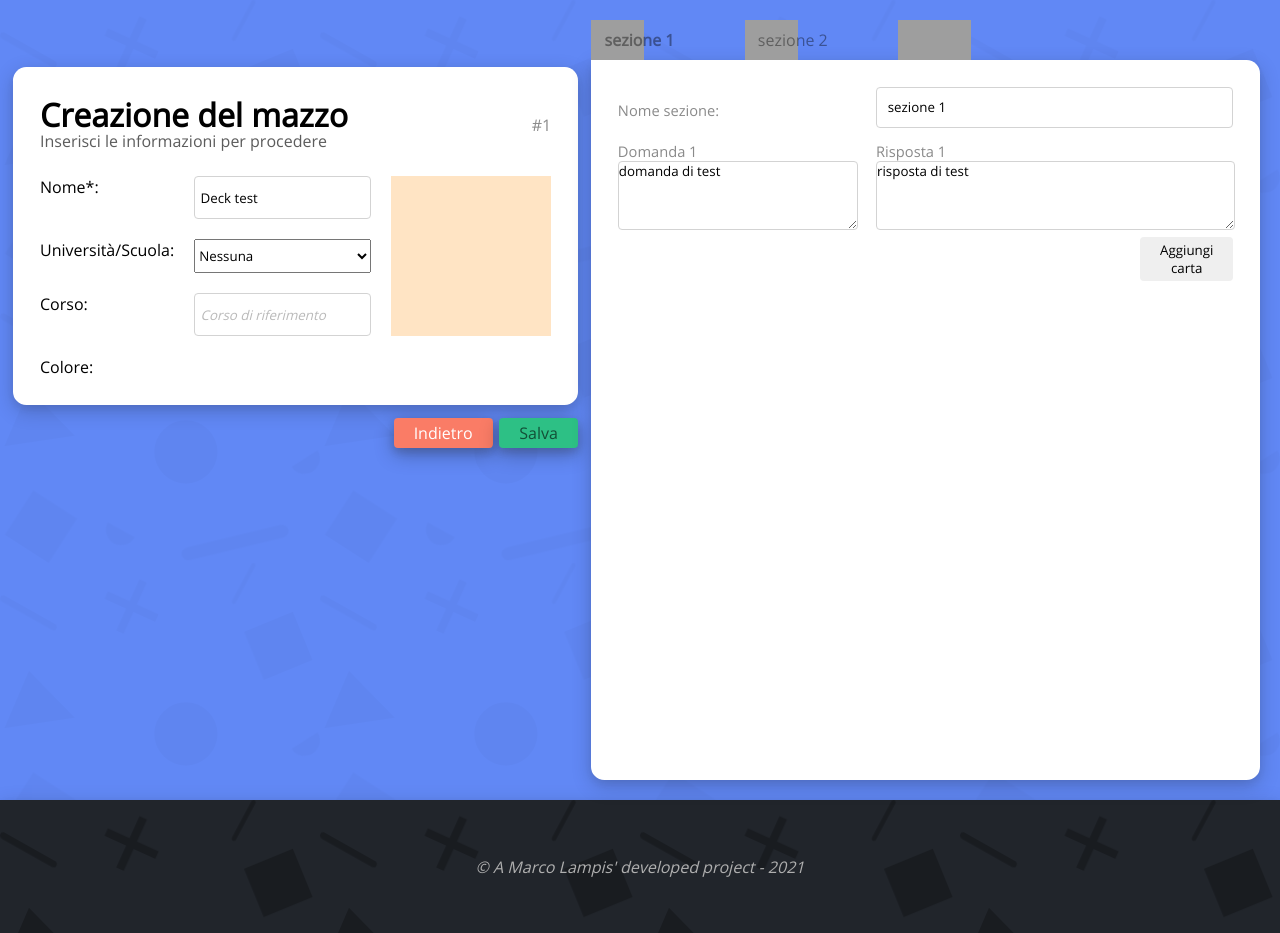
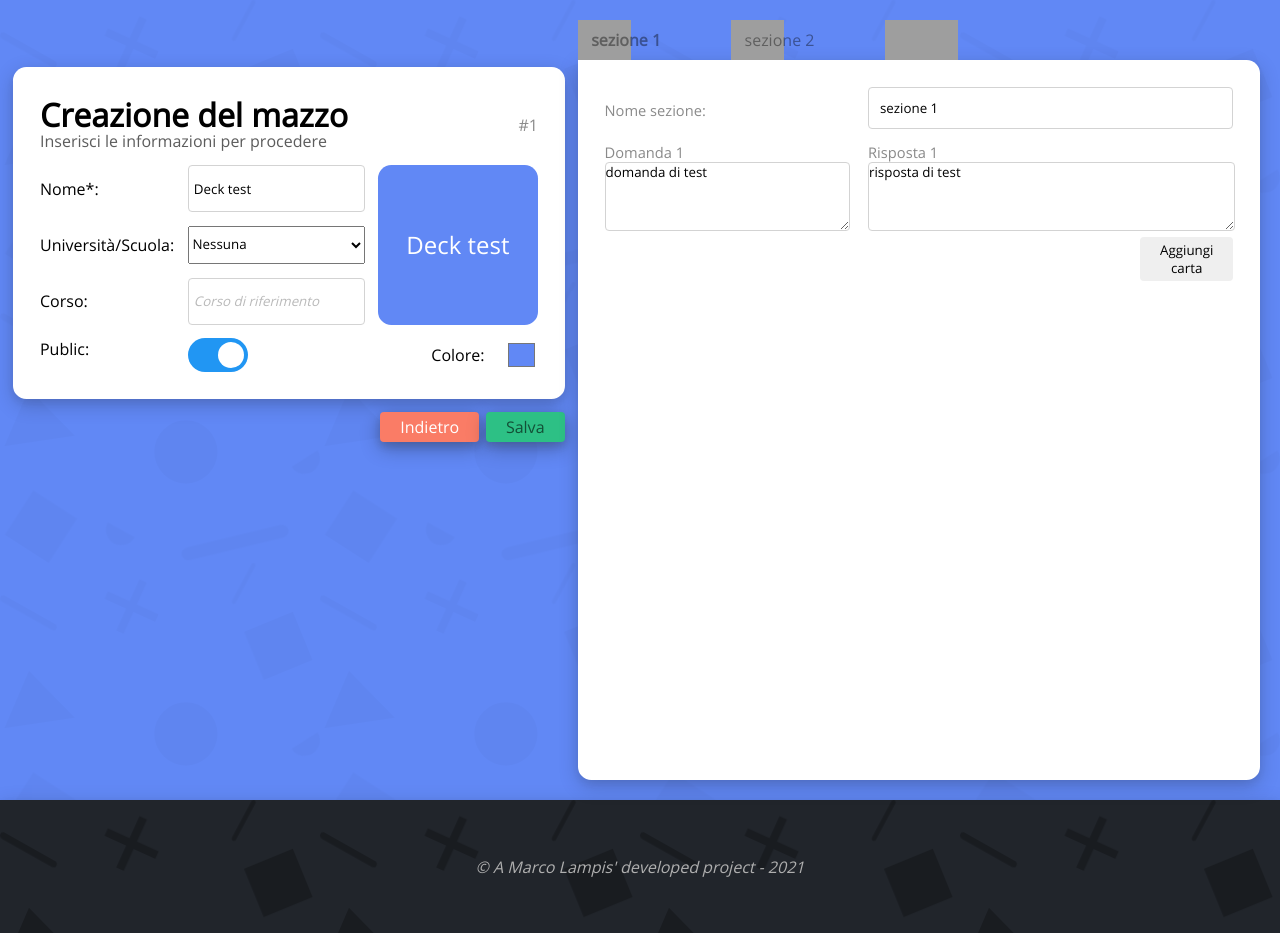
Before and after one commit to Guray00/unicards, a PHP site: page /pages/deck_editor.php?id=1 in a window 1280 px wide. Run offline with PHP 8.4, Linux system fonts and the light colour scheme; a user stored in the database is signed in; data comes from the database, SQL or seed files in the repository; both versions use the stored data as it was after the commit; grey boxes are pictures that could not be loaded.

Commit message:
color e public funzionanti

```diff
--- a/css/design.css
+++ b/css/design.css
@@ -203,3 +203,73 @@ footer {
 	font-family: openSans-Regular;
 	font-style: italic;
 }
+
+
+
+
+
+
+/************************/
+
+/* The switch - the box around the slider */
+.switch {
+	position: relative;
+	display: inline-block;
+	width: 60px;
+	height: 34px;
+  }
+
+  /* Hide default HTML checkbox */
+  .switch input {
+	opacity: 0;
+	width: 0;
+	height: 0;
+  }
+
+  /* The slider */
+  .slider {
+	position: absolute;
+	cursor: pointer;
+	top: 0;
+	left: 0;
+	right: 0;
+	bottom: 0;
+	background-color: #ccc;
+	-webkit-transition: .4s;
+	transition: .4s;
+  }
+
+  .slider:before {
+	position: absolute;
+	content: "";
+	height: 26px;
+	width: 26px;
+	left: 4px;
+	bottom: 4px;
+	background-color: white;
+	-webkit-transition: .4s;
+	transition: .4s;
+  }
+
+  input:checked + .slider {
+	background-color: #2196F3;
+  }
+
+  input:focus + .slider {
+	box-shadow: 0 0 1px #2196F3;
+  }
+
+  input:checked + .slider:before {
+	-webkit-transform: translateX(26px);
+	-ms-transform: translateX(26px);
+	transform: translateX(26px);
+  }
+
+  /* Rounded sliders */
+  .slider.round {
+	border-radius: 34px;
+  }
+
+  .slider.round:before {
+	border-radius: 50%;
+  }
--- a/css/layout/deck-editor.css
+++ b/css/layout/deck-editor.css
@@ -21,10 +21,9 @@ form {
 	width: fit-content;
 	height: fit-content;
 
-
 	text-align: start;
-	grid-gap: 15pt;
-	grid-template-columns: auto auto auto;
+	grid-gap: 10pt;
+	grid-template-columns: auto auto auto 30pt;
 }
 
 
@@ -81,13 +80,28 @@ textarea{
 
 #preview {
 	display: flex;
-	background-color: bisque;
+	/*background-color: #6188f5;*/
 	width: 120pt;
 	height: 120pt;
 
+	border-radius: 10pt;
+
+	max-width: 120pt;
+	max-height: 120pt;
+
 	grid-row-start: 3;
 	grid-row-end: span 3;
-	grid-column: 3;
+	grid-column-start: 3;
+	grid-column-end: span 2;
+
+	text-align: center;
+	align-items: center;
+	justify-content: center;
+}
+
+#lbl_preview {
+	font-size: 18pt;
+	color: rgb(255, 255, 255);
 }
 
 #deck_left {
@@ -119,6 +133,7 @@ textarea{
 	font-style: italic;
 
 	align-self: center;
+	max-width: 250pt;
 }
 
 #back {
@@ -161,13 +176,20 @@ button {
 
 h1 {
 	grid-row: 1;
-	grid-column-end: span 2;
+	grid-column-end: span 3;
 	margin: 0;
+}
+
+#lbl_color {
+	grid-column: 3;
+	text-align: end;
+	margin-right: 0pt;
+	align-self: center;
 }
 
 #lbl_id {
 	grid-row: 1;
-	grid-column: 3;
+	grid-column: 4;
 	text-align: end;
 	vertical-align: middle;
 	align-self:flex-end;
@@ -176,27 +198,33 @@ h1 {
 }
 
 h2 {
-	margin-top: -20pt;
+	margin-top: -15pt;
 	font-weight: 100;
 	font-size: 12pt;
 	grid-row: 2;
-	grid-column-end: span 3;
+	grid-column-end: span 4;
 	color: rgb(92, 92, 92);
 }
 
 #lbl_name {
 	grid-row: 3;
 	grid-column: 1;
+
+	align-self: center;
 }
 
 #lbl_school {
 	grid-row: 4;
 	grid-column: 1;
+
+	align-self: center;
 }
 
 #lbl_degree {
 	grid-row: 5;
 	grid-column: 1;
+
+	align-self: center;
 }
 
 
@@ -214,3 +242,15 @@ h2 {
 	grid-row: 5;
 	grid-column: 2;
 }
+
+
+#color_picker {
+	width: 25pt;
+	height: 25pt;
+	outline: none;
+	background-color: #00000000;
+	padding: 0;
+	margin: 0;
+	border-color: transparent;
+	justify-self: right;
+}
--- a/js/deck_editor.js
+++ b/js/deck_editor.js
@@ -2,8 +2,17 @@
 // evito di dare lo stesso id a carte differenti quando vengono aggiunte o rimosse
 MAX_CARD = 1;
 
+function colorChange(el){
+	document.getElementById("preview").style.backgroundColor = el.value;
+}
 
-function DECKMAKER(id, user){
+
+function deckNameChange(el){
+	el.value= el.value.trim().charAt(0).toUpperCase() + el.value.trim().slice(1);
+	document.getElementById("lbl_preview").innerText= el.value;
+}
+
+function post_request_deck_maker(id, user){
 	var unindexed_array = $("#deck_form").serializeArray();
     var indexed_array = {};
 
@@ -11,18 +20,21 @@ function DECKMAKER(id, user){
         indexed_array[n['name']] = n['value'];
     });
 
+	let public =  indexed_array["public"] != undefined ? indexed_array["public"] : "FALSE";
 
 	let deck = {
 		"id": id,
 		"user": user,
 		"name": indexed_array["name"],
-		"school": indexed_array["school"]
+		"school": indexed_array["school"],
+		"color": indexed_array["color"],
+		"public": public
 	}
 
 	return deck;
 }
 
-function CARDSMAKER(){
+function post_request_cards_maker(){
 	var unindexed_array = $("#deck_form").serializeArray();
     var indexed_array = {};
 
@@ -79,37 +91,19 @@ function postSuccess(){
 	}, 5000);
 }
 
+function postError(){
+	document.getElementById("error_msg").innerText = "Errore, controlla di aver messo un nome diverso rispetto ai mazzi già esistenti e aver compilato correttamente tutti i dati";
+	//document.getElementById("error_msg").style.color = "#4fc46e";
+
+	setTimeout( ()=>{
+		document.getElementById("error_msg").innerText = "";
+	}, 5000);
+}
+
 function submitHandler(id, user){
+	let result = post_request_cards_maker();
+	let deck   = post_request_deck_maker(id, user);
 
-	// aggiunge alla chiamata get il nome delle tab per risalire alla sezione
-
-	/*let toRemove = [];
-	for(tab of document.getElementsByClassName("tab")){
-		if (tab.nodeName == "LABEL"){
-			let tabs = document.createElement("input");
-			tabs.value = tab.innerText;
-			tabs.name = tab.getAttribute("for");
-
-			document.getElementById("deck_form").appendChild(tabs);
-			toRemove.push(tabs);
-		}
-	}*/
-
-	/*var dataString = $("#deck_form").serialize();
-	dataString+="&id="+id;*/
-	//let dataString = JSON.stringify({"sas": "sos"});
-	//alert(dataString);
-	// rimuove le caselle di input inserite per formare correttamente la chiamata
-	//toRemove.map(x => document.getElementById("deck_form").removeChild(x));
-
-
-
-	let result = CARDSMAKER();
-	let deck   = DECKMAKER(id, user);
-
-
-	console.log(JSON.stringify(result));
-	console.log(JSON.stringify(deck));
 	$.ajax({
 		type: "POST",
 		url: "../php/deck_updater.php",
@@ -123,8 +117,9 @@ function submitHandler(id, user){
 		},
 
 		error: function (xhr, ajaxOptions, thrownError) {
-			alert(xhr.status);
-			alert(thrownError);
+			postError();
+			//alert(xhr.status);
+			//alert(thrownError);
 		}
 	});
 }
@@ -134,6 +129,10 @@ function submitHandler(id, user){
 function textAreaHandler(q, a, lq, la){
 	// quando modifico una domanda, se è vuota e anche la risposta è vuota, cancello
 	q.onchange = function() {
+
+		//rimuovo gli spazi bianchi prima e dopo
+		this.value = this.value.trim();
+
 		if(this.value == "" && a.value == "" && a.parentNode.getElementsByTagName("textarea").length > 2){
 			let p = this.parentNode;
 			p.removeChild(this);
@@ -146,6 +145,10 @@ function textAreaHandler(q, a, lq, la){
 
 	// quando modifico una domanda, se è vuota e anche la risposta è vuota, cancello
 	a.onchange = function() {
+
+		//rimuovo gli spazi bianchi prima e dopo
+		this.value = this.value.trim();
+
 		if(this.value == "" && q.value == ""  && q.parentNode.getElementsByTagName("textarea").length > 2){
 			let p = this.parentNode;
 			p.removeChild(this);
@@ -180,7 +183,6 @@ function tabNameCheck(value){
 
 // si assicura che il nome delle tag sia corretto
 function tabRename(element){
-	console.log("chiamato");
 	number = element.id.substr(0, element.id.indexOf("_"));
 	let found = tabNameCheck(element.value);
 
--- a/pages/deck_editor.php
+++ b/pages/deck_editor.php
@@ -12,9 +12,6 @@
 	 *****************************/
 
 	function submitID(){
-
-
-
 		if(isset($_GET["id"])){
 			echo $_GET["id"] . ", \"" . $_SESSION["session_mail"] . "\"";
 		}
@@ -96,10 +93,12 @@
 	$school = "";
 	$degree = "";
 	$schools = [];
+	$color  = "#6188f5";
+	$public = 0;
 	if (isset($_GET["id"]) == true){
 
 		$query = "
-				SELECT D.id, D.name, D.school, D.degree, D.public
+				SELECT D.id, D.name, D.school, D.degree, D.public, D.color
 				FROM deck D
 				WHERE D.user = :mail AND D.id= :id";
 
@@ -119,7 +118,9 @@
 		$name 	 = $info["name"];
 		$school  = strtoupper($info["school"]) != "NULL" ? $info["school"] : "";
 		$degree  = strtoupper($info["degree"]) != "NULL" ? $info["degree"] : "";
+		$color   = $info["color"];
 		$deck_id = $_GET["id"];
+		$public  = $info["public"];
 
 		$query = "
 		SELECT C.id as card, S.name as section, C.answer, C.question
@@ -140,8 +141,6 @@
 			$cards[$row["section"]][$row["card"]]["question"] = $row["question"];
 			$cards[$row["section"]][$row["card"]]["answer"]   = $row["answer"];
 		}
-
-
 	}
 
 	$query = "
@@ -154,10 +153,6 @@
 		$q3 = $pdo->prepare($query);
 		$q3->execute();
 		$schools =  $q3->fetchAll(PDO::FETCH_ASSOC);
-
-	/*
-	<input type="text" id="txt_school"	value=<?php echo '"'.$school.'"'?> placeholder="Università collegata">
-*/
 ?>
 
 
@@ -188,20 +183,37 @@
 					<h1>Creazione del mazzo</h1>
 					<label id="lbl_id" name="deck_id"><?php if(isset($_GET["id"])) echo "#".$_GET["id"]; ?></label>
 					<h2>Inserisci le informazioni per procedere</h2>
-					<div id="preview"></div>
+					<div id="preview" style=<?php echo '"background-color:'.$color.';"'; ?> ><label id="lbl_preview"><?php echo $name;?></label></div>
 
 					<label id="lbl_name"  >Nome*:</label>
 					<label id="lbl_school">Università/Scuola:</label>
 					<label id="lbl_degree">Corso:</label>
+
+					<label id="lbl_public">Public:</label>
+					<label class="switch">
+						<?php
+							if($public == 1)
+								echo "<input type='checkbox' name='public' checked value='TRUE'>";
+							else
+								echo "<input type='checkbox' name='public' value='TRUE'>";
+						?>
+						<span class="slider round"></span>
+					</label>
+
 					<label id="lbl_color" >Colore:</label>
 
-					<input type="text" id="txt_name" 	name="name" value=<?php echo '"'.$name.'"'	?> placeholder="Nome del mazzo" required oninvalid='onInvalidText()'>
+					<input type="color" id="color_picker" name="color" value=<?php echo '"'.$color.'"';?> onchange="colorChange(this)">
+
+					<!-- Rounded switch -->
+
+
+
+					<input type="text" id="txt_name" 	name="name" value=<?php echo '"'.$name.'"'	?> placeholder="Nome del mazzo" onchange='deckNameChange(this)' required oninvalid='onInvalidText()'>
 
 					<select name="school" id="txt_school">
 						<option value="NULL">Nessuna</option>
 						<?php
 							foreach($schools as $s){
-								//$tmp = $s['id'] ." - ". $s['name'];
 								$selected = "";
 								if($s['name'] == $school) $selected='selected="selected"';
 
@@ -225,13 +237,8 @@
 			<div id="deck_right">
 				<div class="tab-header" id="tab-header-0">
 					<?php
-						if (isset($cards)){
-							loadTabs($cards);
-						}
-
-						else {
-							defaultTabs();
-						}
+						if (isset($cards)){loadTabs($cards);}
+						else { defaultTabs();}
 
 						echo "<button type='button' class='add-tab'></button>";
 					?>
```
Also changed, not shown: generate.sql (+7 -4 lines), php/deck_updater.php (+7 -5 lines).
